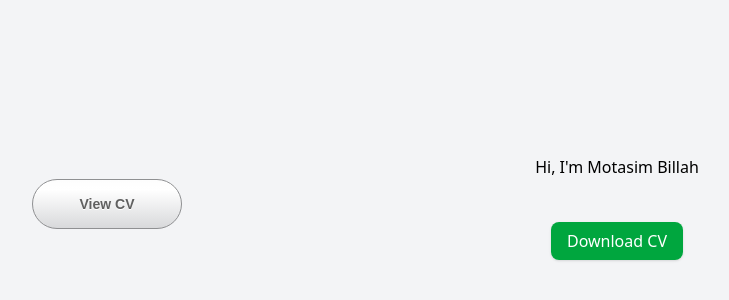
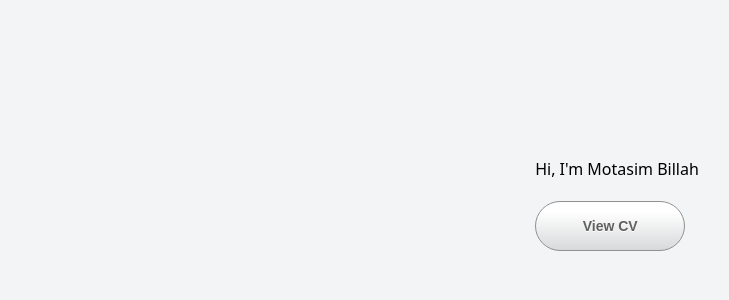
Before and after one commit to motasimdev/my_CV, a website: page index.html in a window 1280 px wide. Shown: the part 196-496 px from the top of the page, without its empty margins (23-752 px from the left). Drawn offline with Linux system fonts and the light colour scheme.

Commit message:
button added

```diff
--- a/css/style.css
+++ b/css/style.css
@@ -1,8 +1,4 @@
 
-.main{
-    width: 1170px;
-    text-align: center;
-}
 /* From Uiverse.io by lenfear23 */
 button {
   display: flex;
--- a/index.html
+++ b/index.html
@@ -12,16 +12,16 @@
 <body class="flex items-center justify-center min-h-screen bg-gray-100">
 
     <!-- <p class="text-gray-600 mb-6">You can view or download my CV below</p> -->
-    <!-- <embed src="MyCV.pdf" type="application/pdf" width="100%" height="600px" />
-        <p>
+    <!-- <embed src="MyCV.pdf" type="application/pdf" width="100%" height="600px" /> -->
+        <!-- <p>
             <a href="MyCV.pdf" download>Download My CV</a>
         </p> -->
-    <div class="main">
-        <h1 class="">Hi, I'm Motasim Billah</h1>
+    <div class="">
+        <h1 class="pb-5">Hi, I'm Motasim Billah</h1>
         <a href="MyCV.pdf" target="_blank" class=""><button>View CV</button></a>
 
-        <a href="MyCV.pdf" download
-            class="px-4 py-2 bg-green-600 text-white rounded-lg shadow hover:bg-green-700">Download CV</a>
+        <!-- <a href="MyCV.pdf" download
+            class="px-4 py-2 bg-green-600 text-white rounded-lg shadow hover:bg-green-700">Download CV</a> -->
     </div>
 
 </body>
```
Also changed, not shown: src/output.css.
